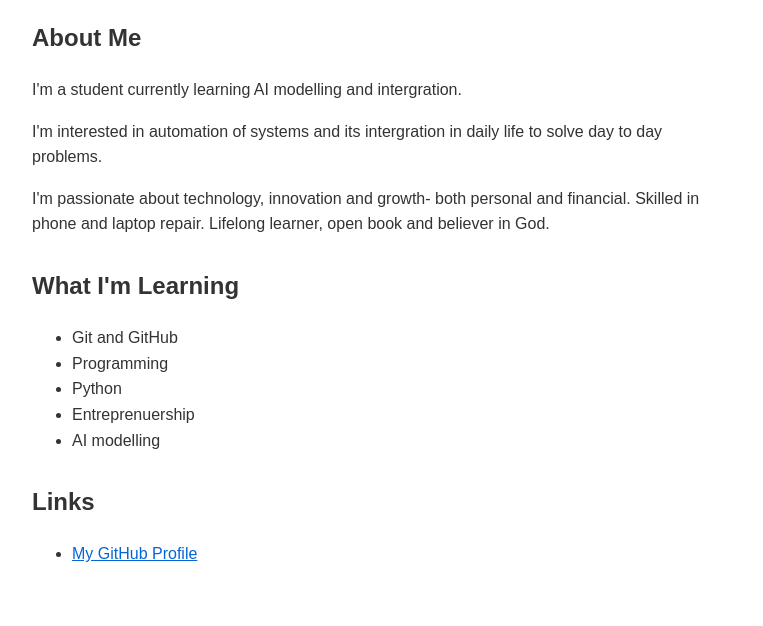
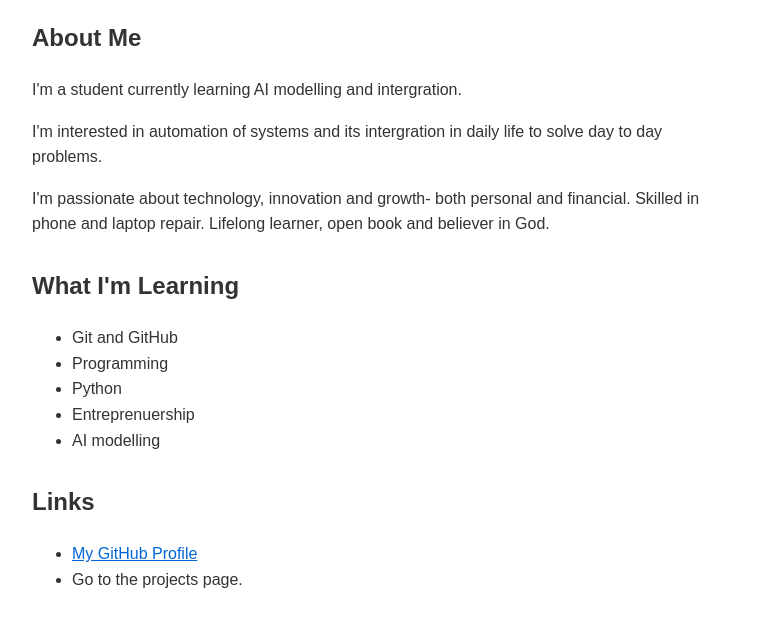
Before and after one commit to kimuyuboh-blip/kimuyuboh-blip.github.io, a plain HTML site: page index.html in a window 1280 px wide. Shown: the part 116-742 px from the top of the page, without its empty margins (258-1021 px from the left). Drawn offline with Linux system fonts and the light colour scheme.

Commit message:
Fix link to projects page in index.html

```diff
--- a/index.html
+++ b/index.html
@@ -53,6 +53,7 @@
         <h2>Links</h2>
         <ul>
             <li><a href="https://github.com/kimuyuboh-blip">My GitHub Profile</a></li>
+            <li><a href="projects.html"></a>Go to the projects page.</li>
         </ul>
     </div>
 </body>
```
